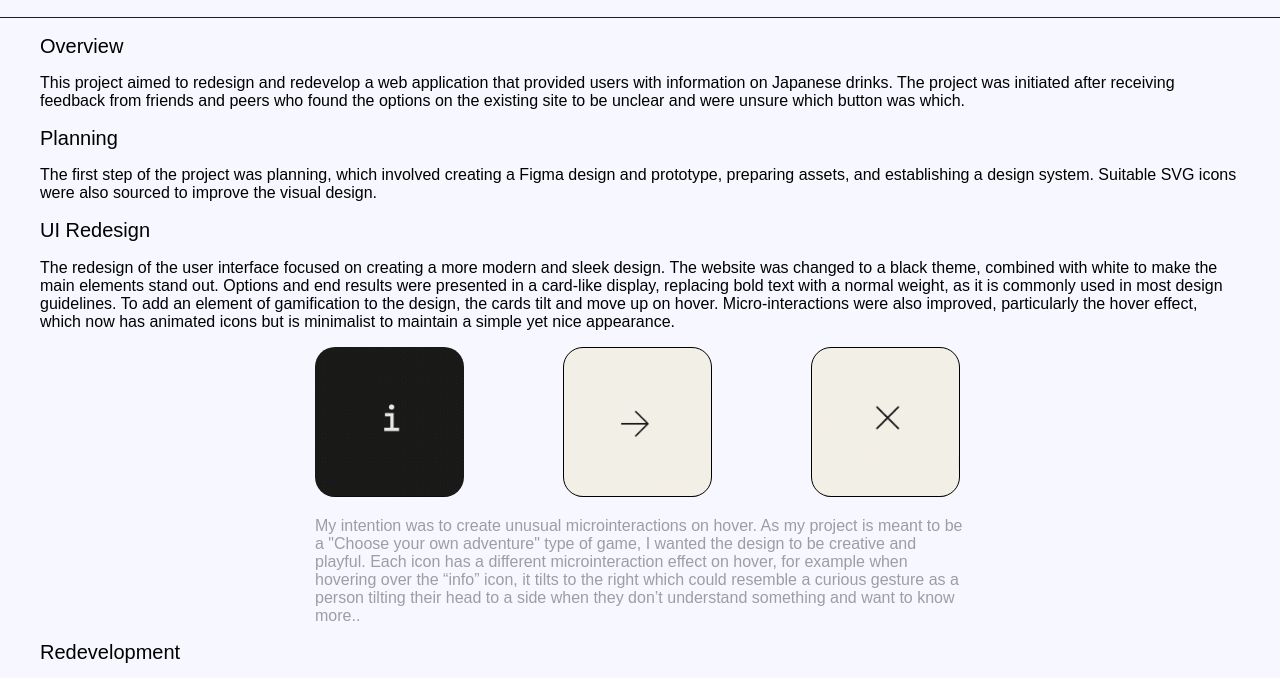
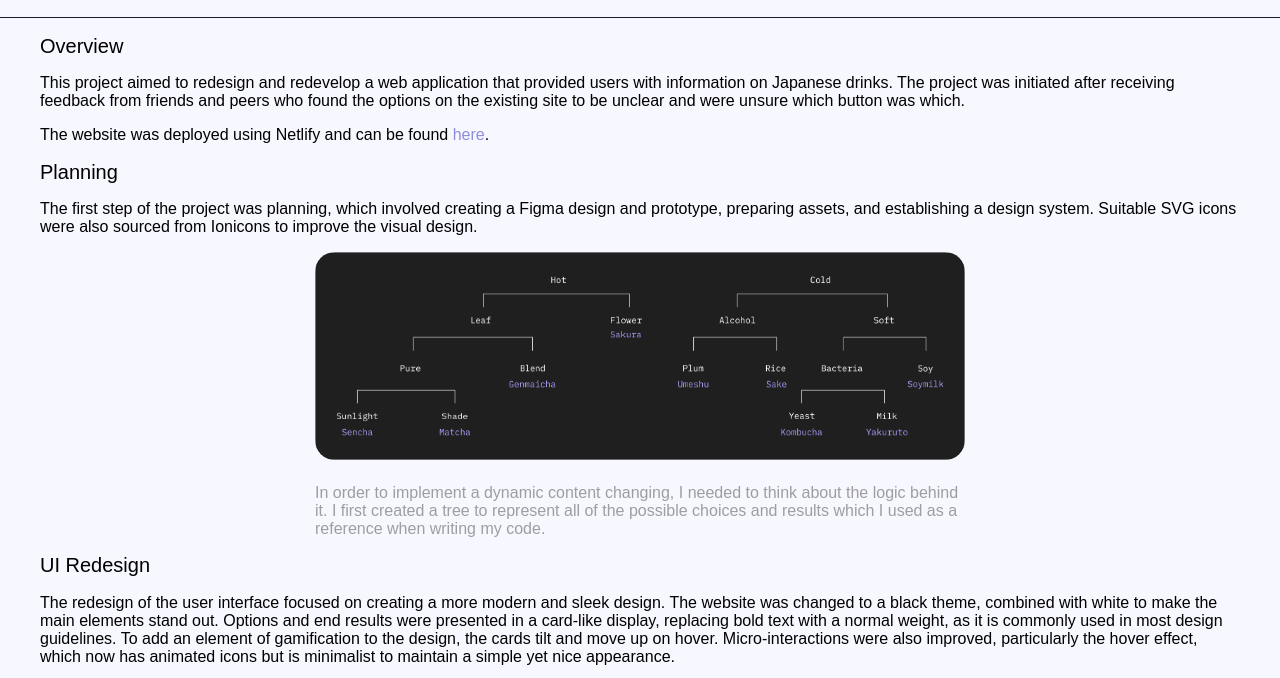
Before and after one commit to karolencina/karolencina.github.io, a plain HTML site: page japanese-drinks.html in a window 1280 px wide. Shown: the part 91-769 px from the top of the page. Drawn offline with Linux system fonts and the light colour scheme.

Commit message:
Add content to Japanese Drinks project

```diff
--- a/japanese-drinks.html
+++ b/japanese-drinks.html
@@ -18,8 +18,13 @@
 <section class="project-description">
     <h2>Overview</h2>
     <p>This project aimed to redesign and redevelop a web application that provided users with information on Japanese drinks. The project was initiated after receiving feedback from friends and peers who found the options on the existing site to be unclear and were unsure which button was which.</p>
+    <p>The website was deployed using Netlify and can be found <a class="text-link" href="https://japanese-drinks.netlify.app/" target="_blank">here</a>.</p>
     <h2>Planning</h2>
-    <p>The first step of the project was planning, which involved creating a Figma design and prototype, preparing assets, and establishing a design system. Suitable SVG icons were also sourced to improve the visual design.</p>
+    <p>The first step of the project was planning, which involved creating a Figma design and prototype, preparing assets, and establishing a design system. Suitable SVG icons were also sourced from Ionicons to improve the visual design.</p>
+    <figure>
+        <img class="figure-img" src="assets/img/option-tree.png">
+        <figcaption>In order to implement a dynamic content changing, I needed to think about the logic behind it. I first created a tree to represent all of the possible choices and results which I used as a reference when writing my code.</figcaption>
+    </figure>
     <h2>UI Redesign</h2>
     <p>The redesign of the user interface focused on creating a more modern and sleek design. The website was changed to a black theme, combined with white to make the main elements stand out. Options and end results were presented in a card-like display, replacing bold text with a normal weight, as it is commonly used in most design guidelines. To add an element of gamification to the design, the cards tilt and move up on hover. Micro-interactions were also improved, particularly the hover effect, which now has animated icons but is minimalist to maintain a simple yet nice appearance.</p>
     <figure>
--- a/styles/style.css
+++ b/styles/style.css
@@ -241,9 +241,20 @@ footer {
     padding: 20px 40px;
 }
 
+.text-link {
+    color: #8e8eda;
+    text-decoration: none;
+}
+
 figure {
     margin: auto;
     max-width: 650px;
+}
+
+.figure-img {
+    border-radius: 20px;
+    margin-bottom: 20px;
+    max-width: 100%;
 }
 
 .code-snippet {
```
Also changed, not shown: assets/img/option-tree.png (added).
